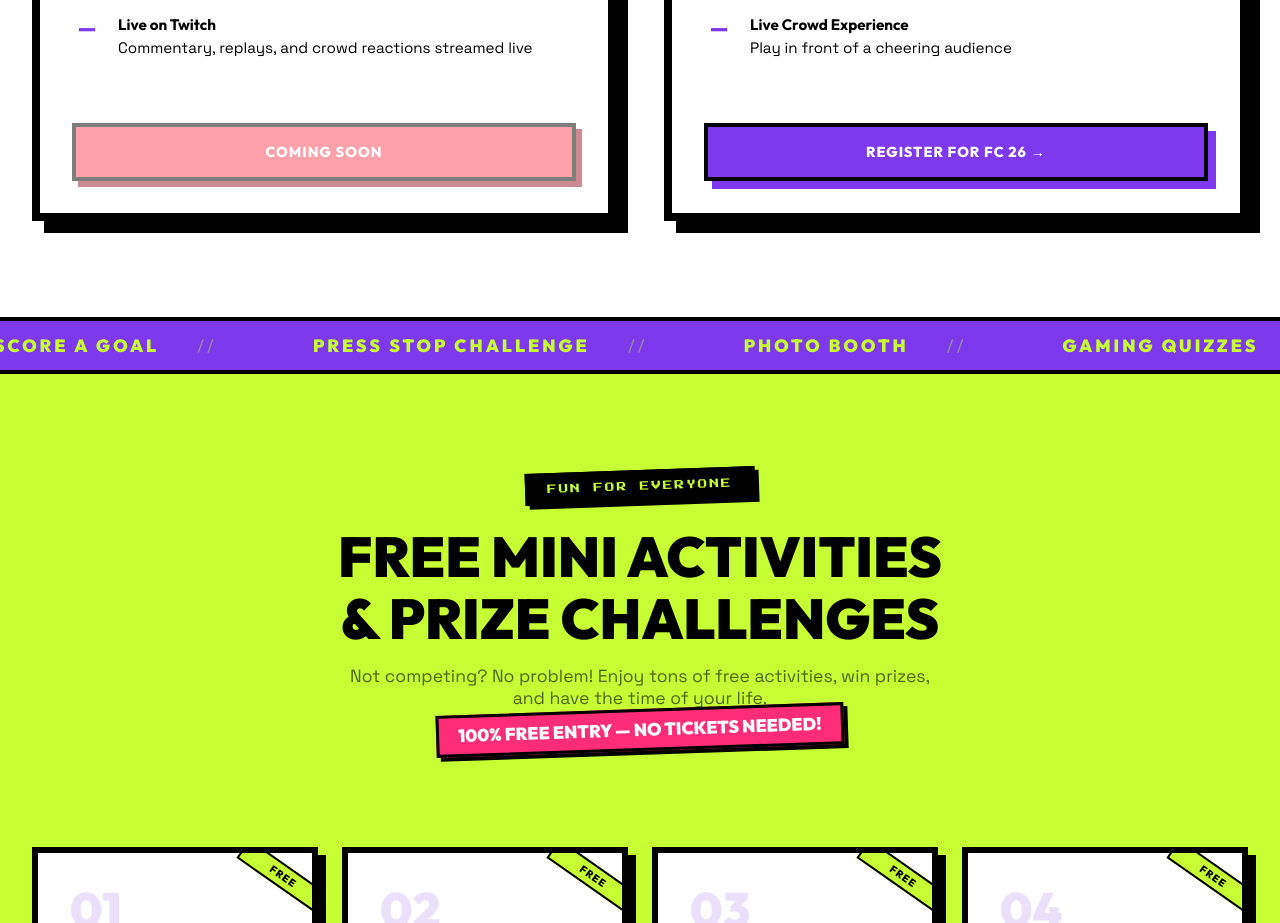
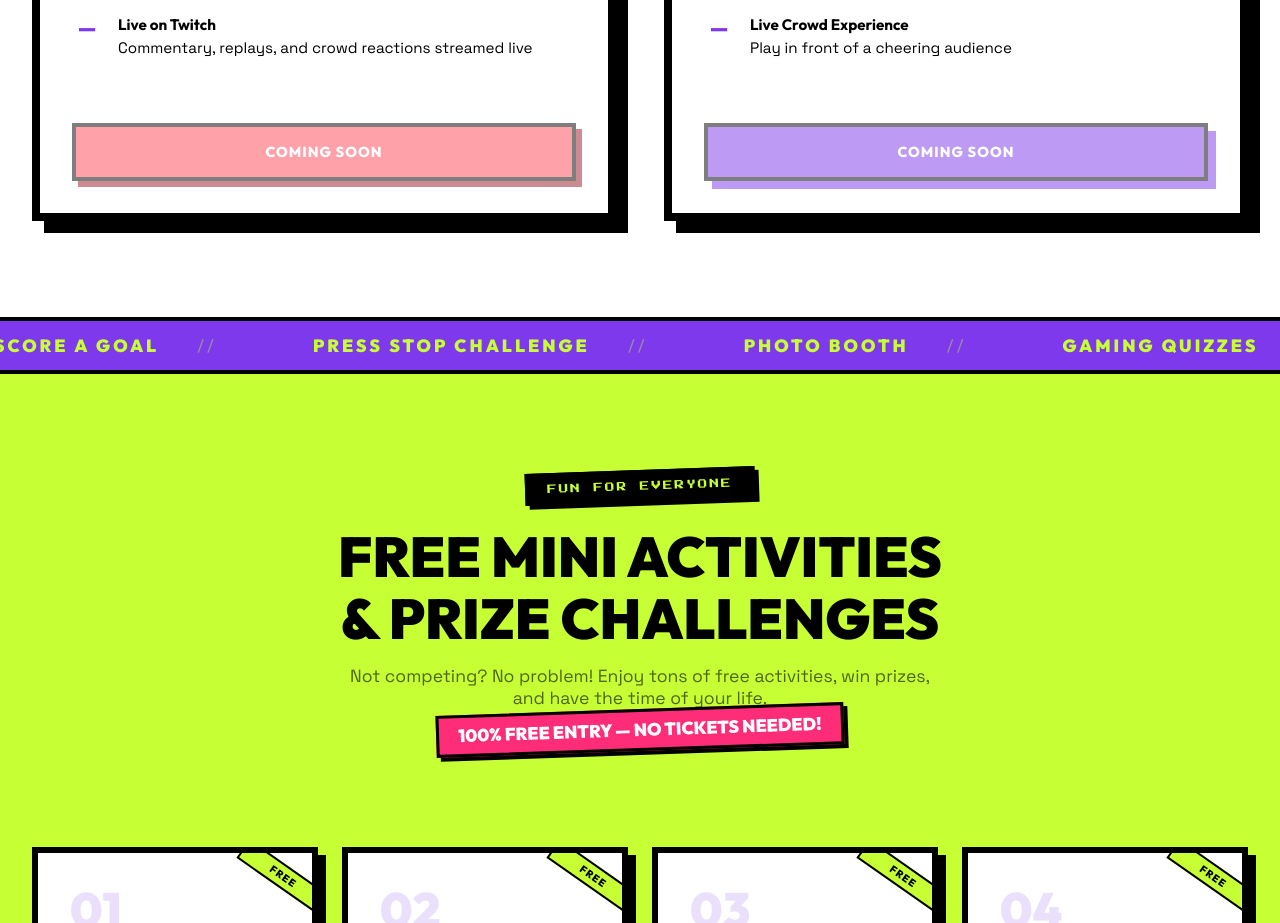
Before and after one commit to rhythm-sarma/pressstart, a React (Vite) app: page / in a window 1280 px wide. Shown: the part 1720-2643 px from the top of the page. Built offline with nearby package versions, Linux system fonts and the light colour scheme.

Commit message:
Disable FC 26 registration button

```diff
--- a/src/App.jsx
+++ b/src/App.jsx
@@ -391,7 +391,7 @@ function TournamentsSection() {
             </div>
           </div>
           <div className="tournament-card-footer">
-            <a href="#register" className="btn btn-secondary">Register for FC 26 →</a>
+            <span className="btn btn-secondary" style={{ opacity: 0.5, cursor: 'not-allowed' }}>Coming Soon</span>
           </div>
         </motion.div>
       </motion.div>
```
